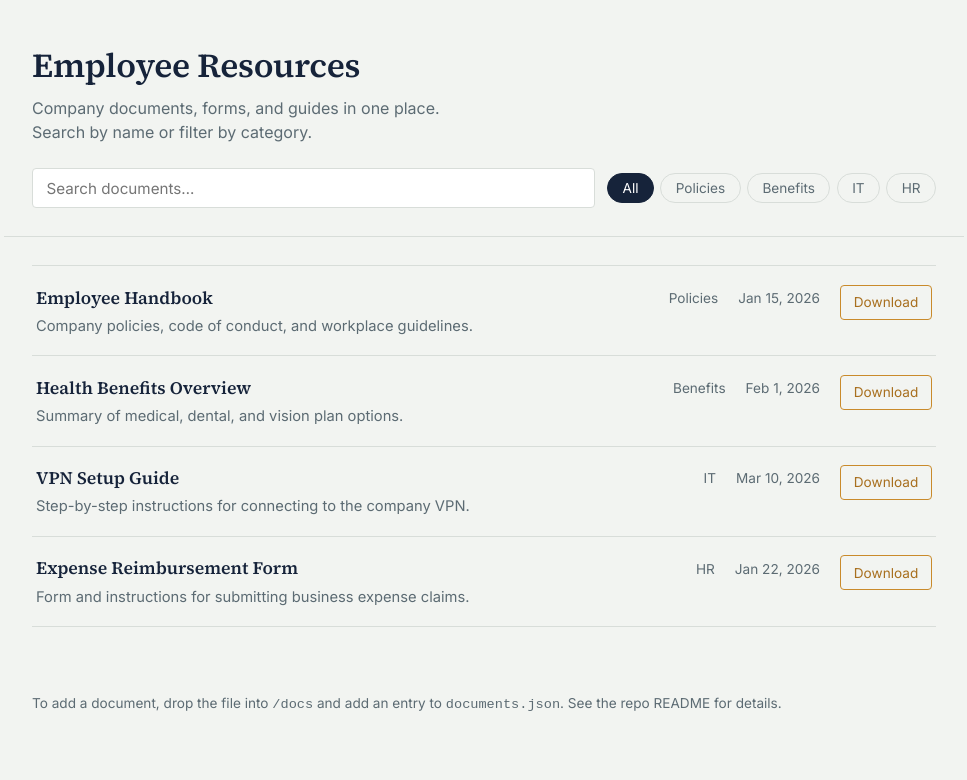
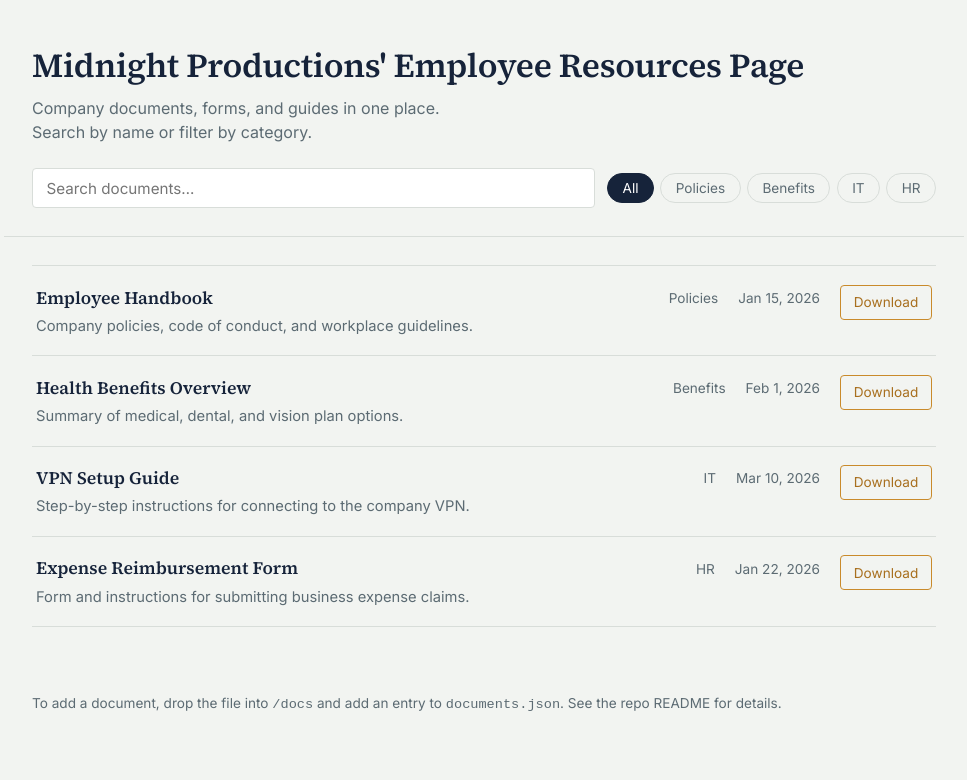
Before and after one commit to midnightprod/employeeresources, a plain HTML site: page index.html in a window 1280 px wide. Shown: the whole page, without its empty margins (156-1123 px from the left). Drawn offline with Linux system fonts and the light colour scheme.

Commit message:
Change title and header text in index.html
Updated the title and header for clarity.

```diff
--- a/index.html
+++ b/index.html
@@ -3,7 +3,7 @@
 <head>
   <meta charset="UTF-8" />
   <meta name="viewport" content="width=device-width, initial-scale=1.0" />
-  <title>Midnight Productions' Employee Resources</title>
+  <title>MP Employee Resources</title>
   <link rel="preconnect" href="https://fonts.googleapis.com">
   <link rel="preconnect" href="https://fonts.gstatic.com" crossorigin>
   <link href="https://fonts.googleapis.com/css2?family=Source+Serif+4:wght@600;700&family=Inter:wght@400;500;600&display=swap" rel="stylesheet">
@@ -12,7 +12,7 @@
 <body>
 
   <header class="site-header">
-    <h1>Employee Resources</h1>
+    <h1>Midnight Productions' Employee Resources Page</h1>
     <p>Company documents, forms, and guides in one place. Search by name or filter by category.</p>
     <div class="search-row">
       <input type="search" id="search" placeholder="Search documents…" aria-label="Search documents" />
```
